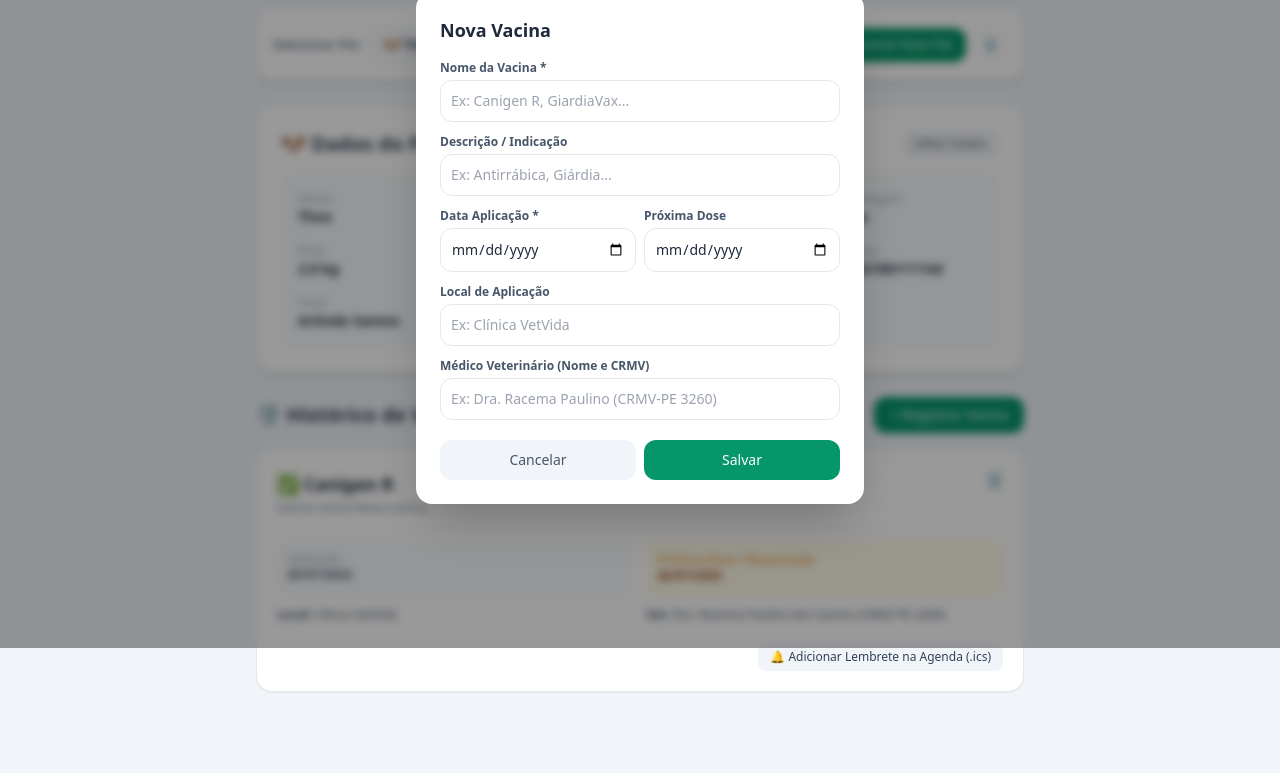
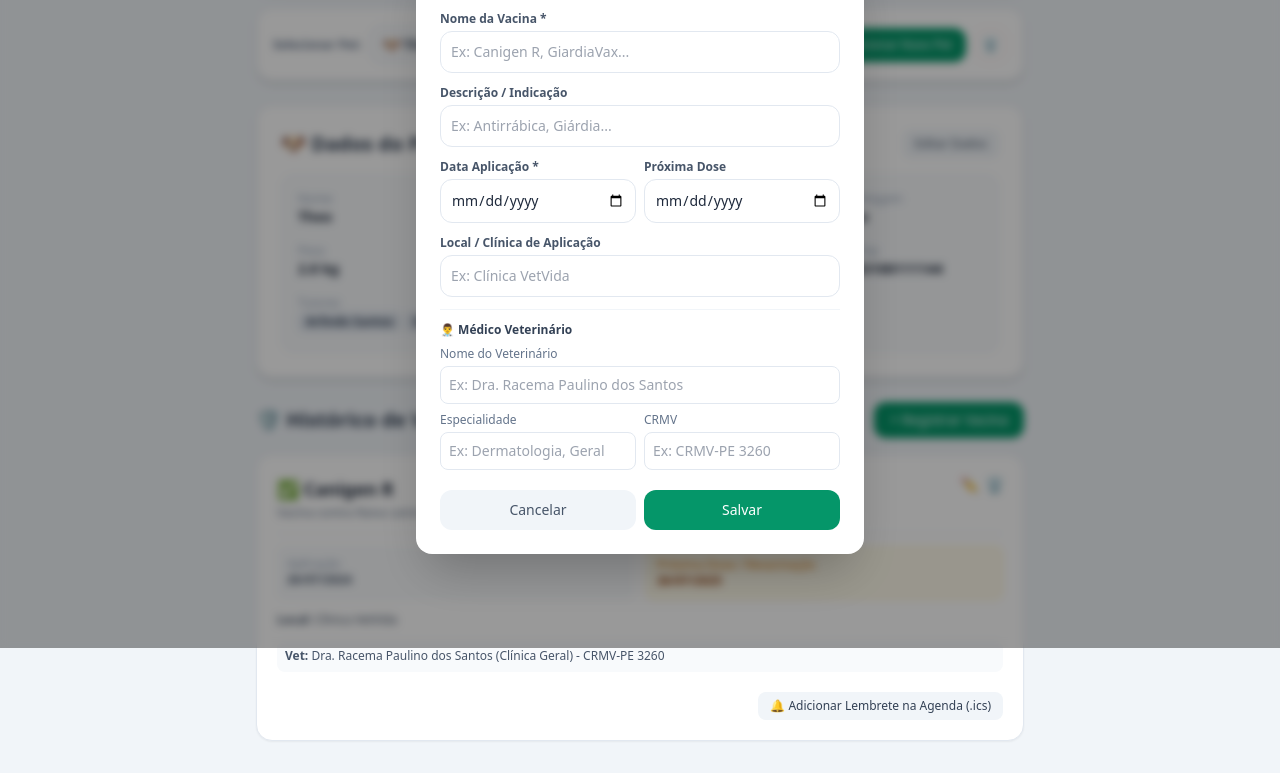
Before and after one commit to arlindossantos-collab/vacinapet, a plain HTML site: page index.html in a window 1280 px wide. Both pictures are taken after a click on the button "+ Registrar Vacina". Shown: the part 152-925 px from the top of the page. Before the commit the page ends 876 px from the top, so only its background shows below. Drawn offline with nearby package versions, Linux system fonts and the light colour scheme.

Commit message:
Update index.html

```diff
--- a/index.html
+++ b/index.html
@@ -55,8 +55,8 @@
           <div><span class="text-slate-400 block text-xs">Nascimento</span><strong id="v-nascimento">-</strong></div>
           <div><span class="text-slate-400 block text-xs">Idade</span><strong id="v-idade">-</strong></div>
           <div><span class="text-slate-400 block text-xs">Microchip</span><strong id="v-microchip">-</strong></div>
-          <div><span class="text-slate-400 block text-xs">Tutor</span><strong id="v-tutor">-</strong></div>
-          <div><span class="text-slate-400 block text-xs">Perfil Social</span><strong id="v-perfil-social">-</strong></div>
+          <div class="col-span-2"><span class="text-slate-400 block text-xs">Tutores</span><strong id="v-tutor">-</strong></div>
+          <div class="col-span-2"><span class="text-slate-400 block text-xs">Perfil Social</span><strong id="v-perfil-social">-</strong></div>
         </div>
       </div>
 
@@ -75,8 +75,8 @@
         <label class="block">Peso (kg): <input id="f-peso" placeholder="Ex: 3.5" class="w-full border p-2 rounded-lg" /></label>
         <label class="block">Data de Nascimento: <input id="f-nascimento" type="date" class="w-full border p-2 rounded-lg" /></label>
         <label class="block">Microchip: <input id="f-microchip" class="w-full border p-2 rounded-lg" /></label>
-        <label class="block">Tutor: <input id="f-tutor" class="w-full border p-2 rounded-lg" /></label>
-        <label class="block">Perfil Social (Instagram/Redes): <input id="f-perfil-social" placeholder="Ex: @theo_pet" class="w-full border p-2 rounded-lg" /></label>
+        <label class="block sm:col-span-2">Tutores (separe por vírgula): <input id="f-tutor" placeholder="Ex: Arlindo Santos, Idylla Santos" class="w-full border p-2 rounded-lg" /></label>
+        <label class="block sm:col-span-2">Perfil Social (Instagram/Redes): <input id="f-perfil-social" placeholder="Ex: @theo_pet" class="w-full border p-2 rounded-lg" /></label>
 
         <div class="sm:col-span-2 text-right mt-2">
           <button type="submit" class="bg-emerald-600 text-white px-4 py-2 rounded-lg font-medium text-xs hover:bg-emerald-700">Salvar Alterações</button>
@@ -122,7 +122,7 @@
         <div class="grid grid-cols-2 gap-2">
           <div>
             <label class="block text-xs font-semibold text-slate-600 mb-1">Raça *</label>
-            <input id="np-raca" required placeholder="Ex: Chihuahua, Vira-lata..." class="w-full border border-slate-200 p-2.5 rounded-xl outline-none focus:ring-2 focus:ring-emerald-500" />
+            <input id="np-raca" required placeholder="Ex: Chihuahua, SRD..." class="w-full border border-slate-200 p-2.5 rounded-xl outline-none focus:ring-2 focus:ring-emerald-500" />
           </div>
           <div>
             <label class="block text-xs font-semibold text-slate-600 mb-1">Sexo *</label>
@@ -133,8 +133,8 @@
           </div>
         </div>
         <div>
-          <label class="block text-xs font-semibold text-slate-600 mb-1">Tutor</label>
-          <input id="np-tutor" placeholder="Ex: Arlindo Santos" class="w-full border border-slate-200 p-2.5 rounded-xl outline-none focus:ring-2 focus:ring-emerald-500" />
+          <label class="block text-xs font-semibold text-slate-600 mb-1">Tutores (separe por vírgula)</label>
+          <input id="np-tutor" placeholder="Ex: Arlindo Santos, Idylla Santos" class="w-full border border-slate-200 p-2.5 rounded-xl outline-none focus:ring-2 focus:ring-emerald-500" />
         </div>
 
         <div class="flex gap-2 pt-2">
@@ -145,11 +145,12 @@
     </div>
   </div>
 
-  <!-- Modal Nova Vacina -->
+  <!-- Modal Cadastrar / Editar Vacina -->
   <div id="modal-vacina" class="hidden fixed inset-0 bg-black/40 backdrop-blur-sm flex items-center justify-center p-4 z-50">
-    <div class="bg-white rounded-2xl p-6 max-w-md w-full shadow-2xl space-y-4">
-      <h3 class="text-lg font-bold text-slate-800">Nova Vacina</h3>
+    <div class="bg-white rounded-2xl p-6 max-w-md w-full shadow-2xl space-y-4 max-h-[90vh] overflow-y-auto">
+      <h3 id="modal-vacina-titulo" class="text-lg font-bold text-slate-800">Nova Vacina</h3>
       <form id="form-vacina" class="space-y-3 text-sm">
+        <input type="hidden" id="vac-id" />
         <div>
           <label class="block text-xs font-semibold text-slate-600 mb-1">Nome da Vacina *</label>
           <input id="vac-nome" required placeholder="Ex: Canigen R, GiardiaVax..." class="w-full border border-slate-200 p-2.5 rounded-xl outline-none focus:ring-2 focus:ring-emerald-500" />
@@ -169,12 +170,27 @@
           </div>
         </div>
         <div>
-          <label class="block text-xs font-semibold text-slate-600 mb-1">Local de Aplicação</label>
+          <label class="block text-xs font-semibold text-slate-600 mb-1">Local / Clínica de Aplicação</label>
           <input id="vac-local" placeholder="Ex: Clínica VetVida" class="w-full border border-slate-200 p-2.5 rounded-xl outline-none focus:ring-2 focus:ring-emerald-500" />
         </div>
-        <div>
-          <label class="block text-xs font-semibold text-slate-600 mb-1">Médico Veterinário (Nome e CRMV)</label>
-          <input id="vac-medico" placeholder="Ex: Dra. Racema Paulino (CRMV-PE 3260)" class="w-full border border-slate-200 p-2.5 rounded-xl outline-none focus:ring-2 focus:ring-emerald-500" />
+
+        <!-- Seção do Veterinário com campos separados -->
+        <div class="border-t border-slate-100 pt-3 space-y-2">
+          <span class="block text-xs font-bold text-slate-700">👨‍⚕️ Médico Veterinário</span>
+          <div>
+            <label class="block text-xs text-slate-500 mb-1">Nome do Veterinário</label>
+            <input id="vac-vet-nome" placeholder="Ex: Dra. Racema Paulino dos Santos" class="w-full border border-slate-200 p-2 rounded-lg outline-none focus:ring-2 focus:ring-emerald-500" />
+          </div>
+          <div class="grid grid-cols-2 gap-2">
+            <div>
+              <label class="block text-xs text-slate-500 mb-1">Especialidade</label>
+              <input id="vac-vet-especialidade" placeholder="Ex: Dermatologia, Geral" class="w-full border border-slate-200 p-2 rounded-lg outline-none focus:ring-2 focus:ring-emerald-500" />
+            </div>
+            <div>
+              <label class="block text-xs text-slate-500 mb-1">CRMV</label>
+              <input id="vac-vet-crmv" placeholder="Ex: CRMV-PE 3260" class="w-full border border-slate-200 p-2 rounded-lg outline-none focus:ring-2 focus:ring-emerald-500" />
+            </div>
+          </div>
         </div>
 
         <div class="flex gap-2 pt-2">
@@ -200,7 +216,7 @@
           peso: "2.8",
           nascimento: "2020-05-10",
           microchip: "963003100111144",
-          tutor: "Arlindo Santos",
+          tutor: "Arlindo Santos, Idylla Santos",
           perfilSocial: "@theo_pet",
           vacinas: [
             {
@@ -210,7 +226,9 @@
               dataAplicacao: "2024-07-26",
               dataProxima: "2025-07-26",
               local: "Clínica VetVida",
-              medico: "Dra. Racema Paulino dos Santos (CRMV-PE 3260)"
+              vetNome: "Dra. Racema Paulino dos Santos",
+              vetEspecialidade: "Clínica Geral",
+              vetCrmv: "CRMV-PE 3260"
             }
           ]
         }
@@ -236,6 +254,7 @@
       const btnAbrirModal = document.getElementById('btn-abrir-modal');
       const btnFecharModal = document.getElementById('btn-fechar-modal');
       const modalVacina = document.getElementById('modal-vacina');
+      const modalVacinaTitulo = document.getElementById('modal-vacina-titulo');
       const formVacina = document.getElementById('form-vacina');
 
       // Auxiliar: Retorna Pet Ativo
@@ -306,7 +325,15 @@
         document.getElementById('v-nascimento').textContent = pet.nascimento ? new Date(pet.nascimento + 'T00:00:00').toLocaleDateString('pt-BR') : '-';
         document.getElementById('v-idade').textContent = calcularIdade(pet.nascimento);
         document.getElementById('v-microchip').textContent = pet.microchip || '-';
-        document.getElementById('v-tutor').textContent = pet.tutor || '-';
+
+        // Exibição formatada dos tutores
+        const tutorEl = document.getElementById('v-tutor');
+        if (pet.tutor) {
+          const tutoresArray = pet.tutor.split(',').map(t => t.trim()).filter(t => t.length > 0);
+          tutorEl.innerHTML = tutoresArray.map(t => `<span class="inline-block bg-slate-200 text-slate-700 px-2 py-0.5 rounded-md text-xs font-semibold mr-1 mb-1">${t}</span>`).join('');
+        } else {
+          tutorEl.textContent = '-';
+        }
 
         const socialEl = document.getElementById('v-perfil-social');
         if (pet.perfilSocial) {
@@ -349,13 +376,21 @@
           const dataApp = v.dataAplicacao ? new Date(v.dataAplicacao + 'T00:00:00').toLocaleDateString('pt-BR') : '-';
           const dataProx = v.dataProxima ? new Date(v.dataProxima + 'T00:00:00').toLocaleDateString('pt-BR') : 'Não agendado';
 
+          // Suporte retrocompatível para registros antigos com médico único
+          const vetNome = v.vetNome || v.medico || '-';
+          const vetEspecialidade = v.vetEspecialidade ? ` (${v.vetEspecialidade})` : '';
+          const vetCrmv = v.vetCrmv ? ` - ${v.vetCrmv}` : '';
+
           card.innerHTML = `
             <div class="flex justify-between items-start border-b border-slate-100 pb-3">
               <div>
                 <h3 class="text-lg font-bold text-slate-800">✅ ${v.nome}</h3>
                 ${v.descricao ? `<p class="text-xs text-slate-500 mt-0.5">${v.descricao}</p>` : ''}
               </div>
-              <button data-id="${v.id}" class="btn-deletar-vacina text-slate-300 hover:text-red-500 transition text-sm">🗑️</button>
+              <div class="flex items-center gap-2">
+                <button data-id="${v.id}" class="btn-editar-vacina text-slate-400 hover:text-emerald-600 transition text-sm" title="Editar Vacina">✏️</button>
+                <button data-id="${v.id}" class="btn-deletar-vacina text-slate-300 hover:text-red-500 transition text-sm" title="Deletar Vacina">🗑️</button>
+              </div>
             </div>
 
             <div class="grid grid-cols-1 sm:grid-cols-2 gap-3 text-xs text-slate-600">
@@ -370,12 +405,12 @@
               </div>
 
               ${v.local ? `<div><strong>Local:</strong> ${v.local}</div>` : ''}
-              ${v.medico ? `<div><strong>Vet:</strong> ${v.medico}</div>` : ''}
+              ${vetNome !== '-' ? `<div class="col-span-1 sm:col-span-2 bg-slate-50 p-2 rounded-lg"><strong>Vet:</strong> ${vetNome}${vetEspecialidade}${vetCrmv}</div>` : ''}
             </div>
 
             ${v.dataProxima ? `
               <div class="pt-2 flex justify-end">
-                <button data-nome="${v.nome}" data-prox="${v.dataProxima}" data-local="${v.local || ''}" data-medico="${v.medico || ''}"
+                <button data-nome="${v.nome}" data-prox="${v.dataProxima}" data-local="${v.local || ''}" data-medico="${vetNome}"
                         class="btn-agenda text-xs bg-slate-100 hover:bg-slate-200 text-slate-700 px-3 py-1.5 rounded-lg flex items-center gap-1.5 transition font-medium">
                   🔔 Adicionar Lembrete na Agenda (.ics)
                 </button>
@@ -386,12 +421,24 @@
           container.appendChild(card);
         });
 
+        // Editar Vacina
+        document.querySelectorAll('.btn-editar-vacina').forEach(btn => {
+          btn.addEventListener('click', (e) => {
+            const vacinaId = e.currentTarget.getAttribute('data-id');
+            const pet = getPetAtivo();
+            if (pet) {
+              const vacina = pet.vacinas.find(v => v.id === vacinaId);
+              if (vacina) abrirModalVacinaParaEdicao(vacina);
+            }
+          });
+        });
+
         // Deletar Vacina
         document.querySelectorAll('.btn-deletar-vacina').forEach(btn => {
           btn.addEventListener('click', (e) => {
             const vacinaId = e.currentTarget.getAttribute('data-id');
             const pet = getPetAtivo();
-            if (pet) {
+            if (pet && confirm('Tem certeza que deseja remover esta vacina?')) {
               pet.vacinas = pet.vacinas.filter(v => v.id !== vacinaId);
               salvarDados();
               renderizarVacinas();
@@ -501,14 +548,45 @@
         }
       });
 
-      // Modal e Cadastro de Vacinas
-      btnAbrirModal.addEventListener('click', () => {
+      // Modais e Gestão de Vacinas
+      function limparFormVacina() {
+        document.getElementById('vac-id').value = '';
+        document.getElementById('vac-nome').value = '';
+        document.getElementById('vac-desc').value = '';
+        document.getElementById('vac-data-app').value = '';
+        document.getElementById('vac-data-prox').value = '';
+        document.getElementById('vac-local').value = '';
+        document.getElementById('vac-vet-nome').value = '';
+        document.getElementById('vac-vet-especialidade').value = '';
+        document.getElementById('vac-vet-crmv').value = '';
+      }
+
+      function abrirModalVacinaParaNova() {
         if (!getPetAtivo()) {
           alert('Cadastre um pet primeiro!');
           return;
         }
+        limparFormVacina();
+        modalVacinaTitulo.textContent = 'Nova Vacina';
         modalVacina.classList.remove('hidden');
-      });
+      }
+
+      function abrirModalVacinaParaEdicao(vacina) {
+        document.getElementById('vac-id').value = vacina.id;
+        document.getElementById('vac-nome').value = vacina.nome || '';
+        document.getElementById('vac-desc').value = vacina.descricao || '';
+        document.getElementById('vac-data-app').value = vacina.dataAplicacao || '';
+        document.getElementById('vac-data-prox').value = vacina.dataProxima || '';
+        document.getElementById('vac-local').value = vacina.local || '';
+        document.getElementById('vac-vet-nome').value = vacina.vetNome || vacina.medico || '';
+        document.getElementById('vac-vet-especialidade').value = vacina.vetEspecialidade || '';
+        document.getElementById('vac-vet-crmv').value = vacina.vetCrmv || '';
+
+        modalVacinaTitulo.textContent = 'Editar Vacina';
+        modalVacina.classList.remove('hidden');
+      }
+
+      btnAbrirModal.addEventListener('click', abrirModalVacinaParaNova);
       btnFecharModal.addEventListener('click', () => modalVacina.classList.add('hidden'));
 
       formVacina.addEventListener('submit', (e) => {
@@ -516,22 +594,35 @@
         const pet = getPetAtivo();
         if (!pet) return;
 
-        const nova = {
-          id: 'v-' + Date.now(),
+        const vacId = document.getElementById('vac-id').value;
+        const vacData = {
           nome: document.getElementById('vac-nome').value,
           descricao: document.getElementById('vac-desc').value,
           dataAplicacao: document.getElementById('vac-data-app').value,
           dataProxima: document.getElementById('vac-data-prox').value,
           local: document.getElementById('vac-local').value,
-          medico: document.getElementById('vac-medico').value
+          vetNome: document.getElementById('vac-vet-nome').value,
+          vetEspecialidade: document.getElementById('vac-vet-especialidade').value,
+          vetCrmv: document.getElementById('vac-vet-crmv').value
         };
 
         if (!pet.vacinas) pet.vacinas = [];
-        pet.vacinas.unshift(nova);
+
+        if (vacId) {
+          // Edição de vacina existente
+          const index = pet.vacinas.findIndex(v => v.id === vacId);
+          if (index !== -1) {
+            pet.vacinas[index] = { ...pet.vacinas[index], ...vacData };
+          }
+        } else {
+          // Nova vacina
+          pet.vacinas.unshift({ id: 'v-' + Date.now(), ...vacData });
+        }
+
         salvarDados();
         renderizarVacinas();
         modalVacina.classList.add('hidden');
-        formVacina.reset();
+        limparFormVacina();
       });
 
       // Gerador do arquivo de lembrete (.ics)
```
